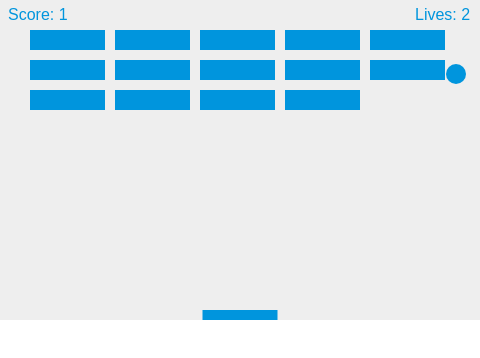
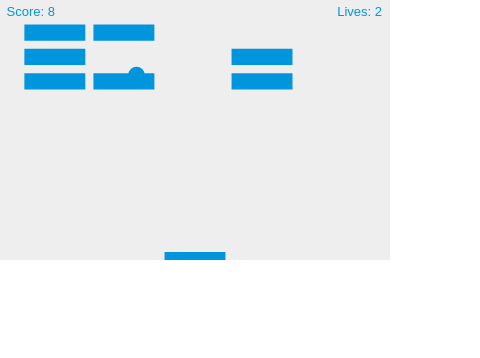
Before and after one commit to nathanko/breakout-game, a plain HTML site: page index.html in a window 390 px wide. Shown: the whole page, 480 px wide, since content can reach past the window. Drawn offline with Linux system fonts and the light colour scheme.

Commit message:
Responsive sizing and scaling

```diff
--- a/index.html
+++ b/index.html
@@ -8,7 +8,8 @@
 </head>
 
 <body>
-<canvas id="game-canvas" width="480" height="320"></canvas>
+  <canvas id="game-canvas"></canvas>
+  <!-- <canvas id="game-canvas" width="480" height="320"></canvas> -->
   <script src="script.js"></script>
 </body>
 
--- a/script.js
+++ b/script.js
@@ -1,30 +1,46 @@
 var canvas = document.getElementById("game-canvas");
+
+if (window.innerHeight < window.innerWidth){
+canvas.height = window.innerHeight;
+canvas.width = canvas.height*480/320;
+}
+else{
+canvas.width = window.innerWidth;
+canvas.height = canvas.width*320/480;
+
+}
+
+var canvasWidth = canvas.width;
+var canvasHeight = canvas.height;
+var scaleFactor = canvasWidth/480;
 var ctx = canvas.getContext("2d");
 
 var score = 0;
 var lives = 3;
 
-var x = canvas.width / 2;
-var y = canvas.height - 30;
-var dx = 2;
-var dy = -2;
+var x = canvasWidth / 2;
+var y = canvasHeight - 30;
 
-var ballRadius = 10;
+var speed = 3*scaleFactor;
+var dx = speed;
+var dy = -speed;
 
-var paddleHeight = 10;
-var paddleWidth = 75;
-var paddleX = (canvas.width - paddleWidth) / 2;
+var ballRadius = 10*scaleFactor;
+
+var paddleHeight = 10*scaleFactor;
+var paddleWidth = 75*scaleFactor;
+var paddleX = (canvasWidth - paddleWidth) / 2;
 
 var rightPressed = false;
 var leftPressed = false;
 
 var brickRowCount = 3;
 var brickColumnCount = 5;
-var brickWidth = 75;
-var brickHeight = 20;
-var brickPadding = 10;
-var brickOffsetTop = 30;
-var brickOffsetLeft = 30;
+var brickWidth = 75*scaleFactor;
+var brickHeight = 20*scaleFactor;
+var brickPadding = 10*scaleFactor;
+var brickOffsetTop = 30*scaleFactor;
+var brickOffsetLeft = 30*scaleFactor;
 
 
 var bricks = [];
@@ -50,7 +66,7 @@ function drawBall() {
 
 function drawPaddle() {
   ctx.beginPath();
-    ctx.rect(paddleX, canvas.height - paddleHeight, paddleWidth, paddleHeight);
+  ctx.rect(paddleX, canvasHeight - paddleHeight, paddleWidth, paddleHeight);
   ctx.fillStyle = "#0095DD";
   ctx.fill();
   ctx.closePath();
@@ -94,19 +110,19 @@ function collisionDetection() {
 }
 
 function drawScore() {
-    ctx.font = "16px Arial";
+  ctx.font = 16*scaleFactor + "px Arial";
   ctx.fillStyle = "#0095DD";
-    ctx.fillText("Score: " + score, 8, 20);
+  ctx.fillText("Score: " + score, 8*scaleFactor, 20*scaleFactor);
 }
 
 function drawLives() {
-    ctx.font = "16px Arial";
+  ctx.font = 16*scaleFactor + "px Arial";
   ctx.fillStyle = "#0095DD";
-    ctx.fillText("Lives: " + lives, canvas.width - 65, 20);
+  ctx.fillText("Lives: " + lives, canvasWidth - 65*scaleFactor, 20*scaleFactor);
 }
 
 function draw() {
-    ctx.clearRect(0, 0, canvas.width, canvas.height);
+  ctx.clearRect(0, 0, canvasWidth, canvasHeight);
 
   drawBricks();
   drawBall();
@@ -117,13 +133,13 @@ function draw() {
 
 
   //set next ball position
-    if (x + dx > canvas.width - ballRadius || x + dx < ballRadius) {
+  if (x + dx > canvasWidth - ballRadius || x + dx < ballRadius) {
     dx = -dx;
   }
   if (y + dy < ballRadius) {
     dy = -dy;
   }
-    else if (y + dy > canvas.height - ballRadius) {
+  else if (y + dy > canvasHeight - ballRadius) {
     if (x > paddleX && x < paddleX + paddleWidth) {
       dy = -dy;
     }
@@ -134,17 +150,17 @@ function draw() {
         document.location.reload();
       }
       else {
-                x = canvas.width / 2;
-                y = canvas.height - 30;
-                dx = 2;
-                dy = -2;
-                paddleX = (canvas.width - paddleWidth) / 2;
+        x = canvasWidth / 2;
+        y = canvasHeight - 30*scaleFactor;
+        dx = speed;
+        dy = -speed;
+        paddleX = (canvasWidth - paddleWidth) / 2;
       }
     }
   }
 
   //set next paddle position
-    if (rightPressed && paddleX < canvas.width - paddleWidth) {
+  if (rightPressed && paddleX < canvasWidth - paddleWidth) {
     paddleX += 7;
   }
   else if (leftPressed && paddleX > 0) {
@@ -176,7 +192,7 @@ function keyUpHandler(e) {
 
 function mouseMoveHandler(e) {
   var relativeX = e.clientX - canvas.offsetLeft;
-    if (relativeX > 0 && relativeX < canvas.width) {
+  if (relativeX > 0 && relativeX < canvasWidth) {
     paddleX = relativeX - paddleWidth / 2;
   }
 }
--- a/style.css
+++ b/style.css
@@ -4,6 +4,9 @@
 }
 
 canvas {
+  /*width="480" height="320"*/
+  /*width: 480px;
+  height: 320px;*/
   background: #eee;
   display: block;
   margin: 0 auto;
```
Lines whose indentation alone changed are shown as unchanged.
